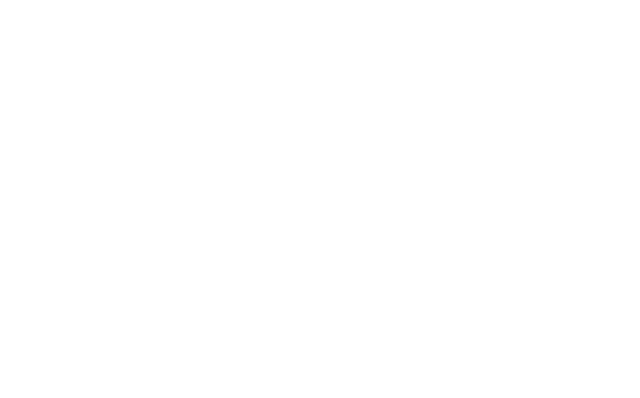
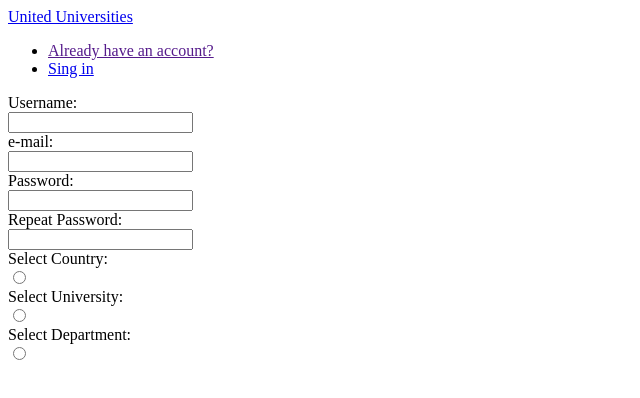
Before and after one commit to Vromitis/UniesUnited, a plain HTML site: page index.html in a window 1280 px wide. Shown: the whole page, without its empty margins (0-640 px from the left). Drawn offline with Linux system fonts and the light colour scheme.

Commit message:
Second commit

```diff
--- a/index.html
+++ b/index.html
@@ -1,11 +1,45 @@
-<html>
+<!DOCTYPE html>
     <head>
         <title>Universities United</title>
+        <meta charset="utf-8">
+
+    </head>
 
 
-    </head>
     <body>
+      <!--Ftiaxnoume to to navigation bar -->
+        <header>
+         <a href="index.html" class="header-brand">United Universities</a>
+        <nav>
+            <ul>
+                <li><a href=>Already have an account?</a></li>
+                <li><a href="apartments.html">Sing in</a></li>
 
+            </ul>
+
+      </nav>
+    </header>
+
+    <div>
+        <form action="">
+            <label for="username">Username:</label><br>
+            <input type="text" id="username" name="username"><br>
+            <label for="username">e-mail:</label><br>
+            <input type="text"><br>
+            <label for="username">Password:</label><br>
+            <input type="text"><br>
+            <label for="username">Repeat Password:</label><br>
+            <input type="text"><br>
+            <label for="username">Select Country:</label><br>
+            <input type="radio"><br>
+            <label for="username">Select University:</label><br>
+            <input type="radio"><br>
+            <label for="username">Select Department:</label><br>
+            <input type="radio"><br>
+
+        </form>
+    </div>
 
     </body>
+
 </html>
```
